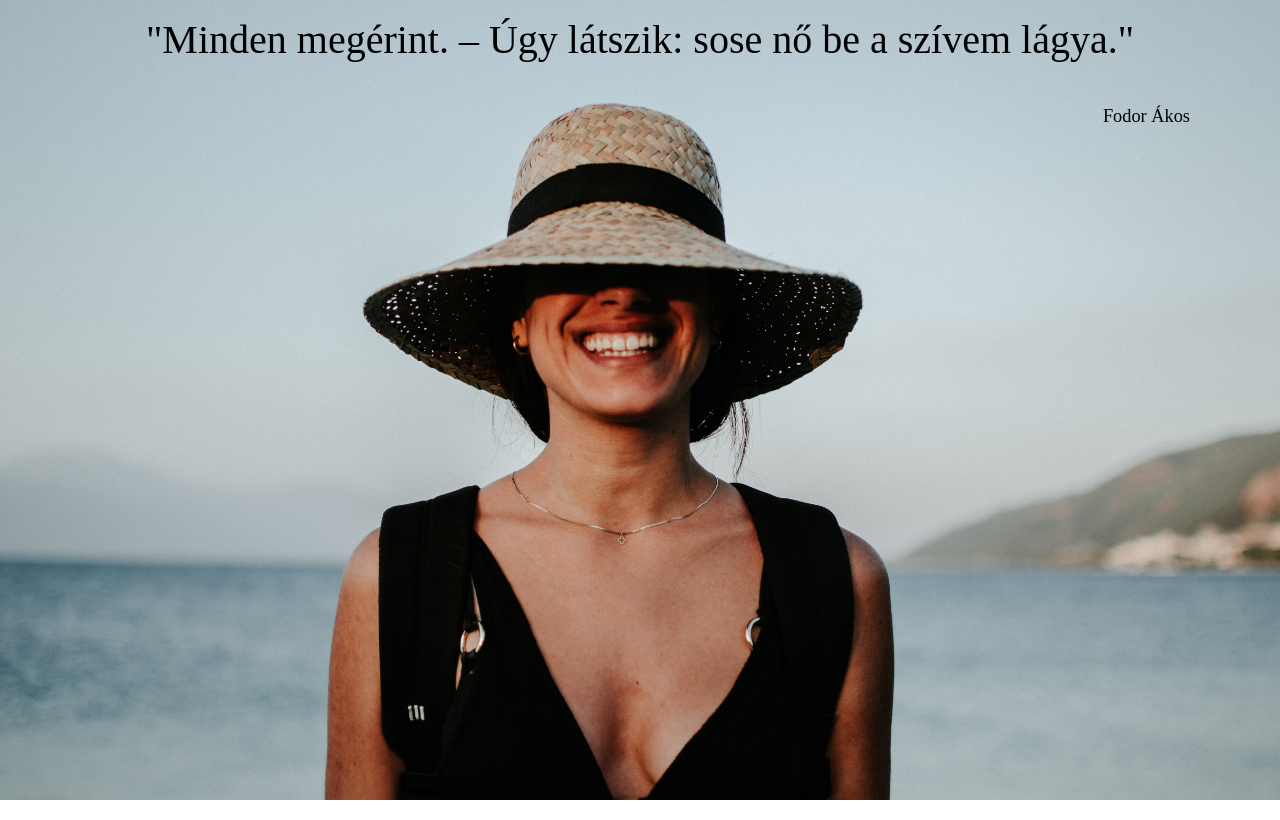
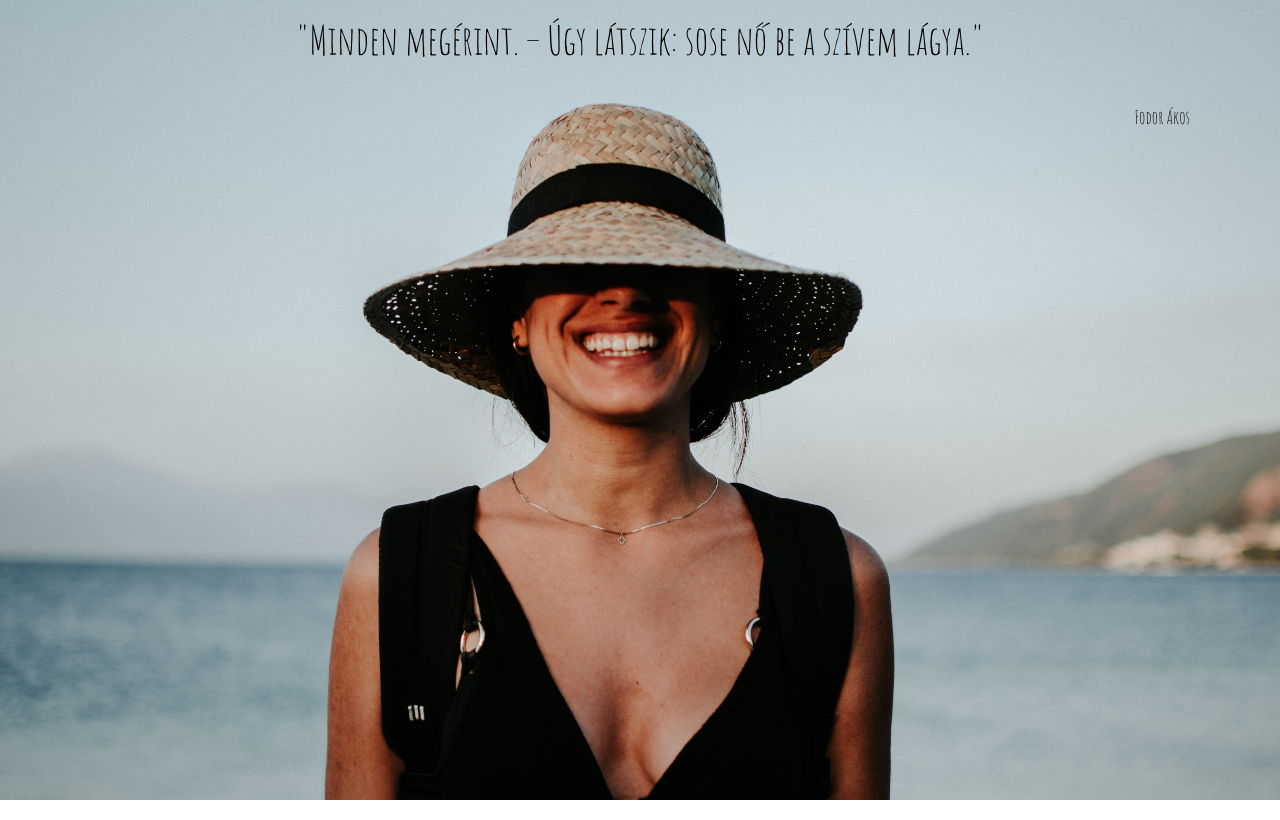
Before and after one commit to MultiSurci/fodor-quote, a plain HTML site: page index.html in a window 1280 px wide. Drawn offline with Linux system fonts and the light colour scheme.

Commit message:
add base file structure

```diff
--- a/main.css
+++ b/main.css
@@ -3,6 +3,7 @@ body {
   height: 100vh;
   background: url('assets/constantinos-panagopoulos-fLABFYSN188-unsplash.jpg') no-repeat center;
   background-size: cover;
+  font-family: 'Amatic SC', cursive;
   }
 
 html, body {
```
Also changed, not shown: index.html (+1 -1 lines).
